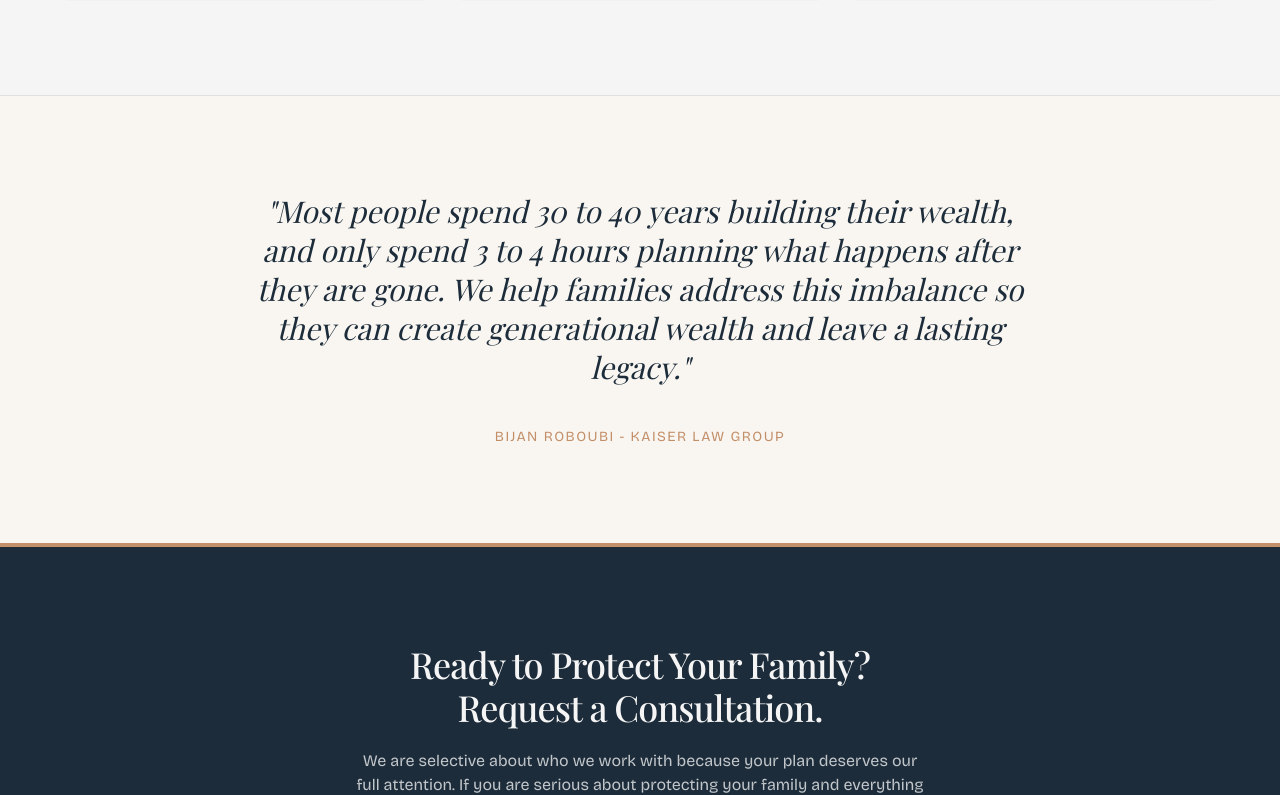
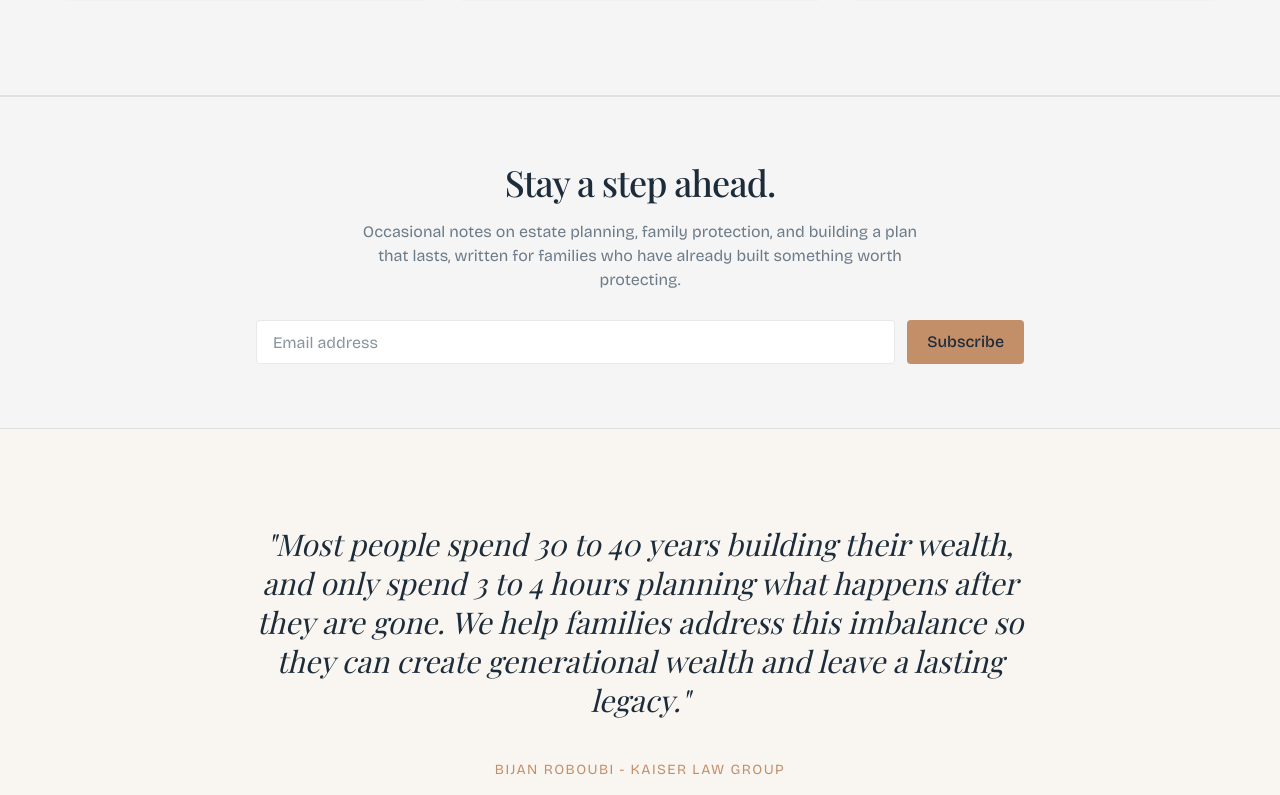
Before and after one commit to amirhoseinshahabnia/plan-with-bijan, a Next.js app: page / in a window 1280 px wide. Shown: the part 6084-6879 px from the top of the page. Built offline with nearby package versions, Linux system fonts and the light colour scheme.

Commit message:
adds input and form fields + newsletter page + adds server action to save to GHL

```diff
--- /dev/null
+++ b/app/actions/subscribe-newsletter.ts
@@ -0,0 +1,40 @@
+"use server";
+
+const EMAIL_PATTERN = /^[^\s@]+@[^\s@]+\.[^\s@]+$/;
+
+export async function subscribeNewsletter(
+  email: string,
+): Promise<{ ok: true } | { ok: false; error: string }> {
+  const trimmed = email.trim();
+
+  if (!EMAIL_PATTERN.test(trimmed)) {
+    return { ok: false, error: "Enter a valid email address." };
+  }
+
+  const webhookUrl = process.env.GHL_NEWSLETTER_URL;
+
+  if (!webhookUrl) {
+    return { ok: false, error: "Something went wrong. Please try again." };
+  }
+
+  try {
+    const response = await fetch(webhookUrl, {
+      method: "POST",
+      headers: {
+        "Content-Type": "application/json",
+      },
+      body: JSON.stringify({
+        email: trimmed,
+        source: "newsletter",
+      }),
+    });
+
+    if (!response.ok) {
+      return { ok: false, error: "Something went wrong. Please try again." };
+    }
+
+    return { ok: true };
+  } catch {
+    return { ok: false, error: "Something went wrong. Please try again." };
+  }
+}
--- a/app/page.tsx
+++ b/app/page.tsx
@@ -6,6 +6,7 @@ import { Hero } from "@/components/ui/hero";
 import { OurApproach } from "@/components/ui/our-approach";
 import { RightFit } from "@/components/ui/right-fit";
 import { WhoWeServe } from "@/components/ui/who-we-serve";
+import { Newsletter } from "@/components/ui/newsletter";
 import { Quote } from "@/components/ui/quote";
 import { Testimonials } from "@/components/ui/testimonials";
 
@@ -27,6 +28,7 @@ export default function Home() {
       <OurApproach />
       <About />
       <Testimonials />
+      <Newsletter />
       <Quote
         quote={{
           person: "BIJAN ROBOUBI - KAISER LAW GROUP",
--- /dev/null
+++ b/components/ui/field.tsx
@@ -0,0 +1,78 @@
+import {
+  Children,
+  cloneElement,
+  isValidElement,
+  type ReactElement,
+  type ReactNode,
+} from "react";
+import { Stack } from "@/components/ui/stack";
+import { Text } from "@/components/ui/text";
+import { cn } from "@/lib/util";
+
+type FieldControlProps = {
+  id?: string;
+  "aria-invalid"?: boolean;
+  "aria-describedby"?: string;
+};
+
+type FieldProps = {
+  id: string;
+  label: string;
+  error?: string;
+  hint?: string;
+  hideLabel?: boolean;
+  children: ReactNode;
+  className?: string;
+};
+
+export function Field({
+  id,
+  label,
+  error,
+  hint,
+  hideLabel,
+  children,
+  className,
+}: FieldProps) {
+  const errorId = error ? `${id}-error` : undefined;
+  const hintId = hint ? `${id}-hint` : undefined;
+  const describedBy = [errorId, hintId].filter(Boolean).join(" ") || undefined;
+
+  const control = Children.map(children, (child) => {
+    if (!isValidElement(child)) {
+      return child;
+    }
+
+    return cloneElement(child as ReactElement<FieldControlProps>, {
+      id,
+      "aria-invalid": Boolean(error) || undefined,
+      "aria-describedby": describedBy,
+    });
+  });
+
+  return (
+    <Stack spacing={2} className={className}>
+      <Text
+        as="label"
+        htmlFor={id}
+        variant="caption"
+        className={cn("text-navy-900", hideLabel && "sr-only")}
+      >
+        {label}
+      </Text>
+      {control}
+      {hint && !error ? (
+        <Text id={hintId} variant="caption" className="text-gray-600">
+          {hint}
+        </Text>
+      ) : null}
+      {error ? (
+        <Text id={errorId} variant="caption" className="text-copper-600">
+          {error}
+        </Text>
+      ) : null}
+    </Stack>
+  );
+}
+
+Field.displayName = "Field";
--- /dev/null
+++ b/components/ui/input.tsx
@@ -0,0 +1,49 @@
+import { type ComponentPropsWithoutRef } from "react";
+import { cva, type VariantProps } from "class-variance-authority";
+import { borderClass } from "@/lib/borders";
+import { cn } from "@/lib/util";
+
+const inputVariants = cva(
+  [
+    "w-full bg-white font-sans text-navy-900 placeholder:text-gray-500 rounded",
+    "focus-visible:outline focus-visible:outline-2 focus-visible:outline-offset-2 focus-visible:outline-sand-500",
+    "focus-visible:border-copper-500",
+    "disabled:pointer-events-none disabled:opacity-50",
+    "transition-colors",
+    borderClass("soft", "all"),
+  ],
+  {
+    variants: {
+      size: {
+        sm: "h-9 px-4 text-ds-body-sm",
+        md: "h-11 px-4 text-ds-body-md",
+        lg: "h-13 px-4 text-ds-body-lg",
+      },
+      invalid: {
+        true: "border-copper-600",
+        false: "",
+      },
+    },
+    defaultVariants: {
+      size: "md",
+      invalid: false,
+    },
+  },
+);
+
+export type InputProps = ComponentPropsWithoutRef<"input"> &
+  VariantProps<typeof inputVariants>;
+
+export function Input({ className, size, invalid, ...props }: InputProps) {
+  return (
+    <input
+      className={cn(inputVariants({ size, invalid }), className)}
+      aria-invalid={invalid || undefined}
+      {...props}
+    />
+  );
+}
+
+Input.displayName = "Input";
+
+export { inputVariants };
--- /dev/null
+++ b/components/ui/newsletter.tsx
@@ -0,0 +1,125 @@
+"use client";
+
+import { useState, type FormEvent } from "react";
+import { subscribeNewsletter } from "@/app/actions/subscribe-newsletter";
+import { Button } from "@/components/ui/button";
+import { Container } from "@/components/ui/container";
+import { Field } from "@/components/ui/field";
+import { Heading } from "@/components/ui/heading";
+import { Input } from "@/components/ui/input";
+import { Section } from "@/components/ui/section";
+import { Stack } from "@/components/ui/stack";
+import { Text } from "@/components/ui/text";
+import { borderClass } from "@/lib/borders";
+import { cn } from "@/lib/util";
+
+const DEFAULT_TITLE = "Stay a step ahead.";
+const DEFAULT_SUBTITLE =
+  "Occasional notes on estate planning, family protection, and building a plan that lasts, written for families who have already built something worth protecting.";
+const SUCCESS_MESSAGE =
+  "You're on the list. We'll be in touch when it matters.";
+const FALLBACK_ERROR = "Something went wrong. Please try again.";
+
+type NewsletterProps = {
+  id?: string;
+  title?: string;
+  subtitle?: string;
+  className?: string;
+};
+
+export function Newsletter({
+  id = "newsletter",
+  title = DEFAULT_TITLE,
+  subtitle = DEFAULT_SUBTITLE,
+  className,
+}: NewsletterProps) {
+  const [email, setEmail] = useState("");
+  const [error, setError] = useState("");
+  const [isSubmitting, setIsSubmitting] = useState(false);
+  const [isSuccess, setIsSuccess] = useState(false);
+
+  const handleSubmit = async (event: FormEvent<HTMLFormElement>) => {
+    event.preventDefault();
+    setError("");
+    setIsSubmitting(true);
+
+    try {
+      const result = await subscribeNewsletter(email);
+
+      if (result.ok) {
+        setIsSuccess(true);
+        setEmail("");
+        return;
+      }
+
+      setError(result.error);
+    } catch {
+      setError(FALLBACK_ERROR);
+    } finally {
+      setIsSubmitting(false);
+    }
+  };
+
+  return (
+    <Section
+      id={id}
+      as="section"
+      padding="small"
+      className={cn("bg-gray-50", borderClass("soft", "y"), className)}
+    >
+      <Container containerWidth="narrow">
+        <Stack spacing={7} className="items-center text-center">
+          <Stack spacing={4} className="items-center">
+            <Heading as="h2" variant="heading-xl" className="text-navy-900">
+              {title}
+            </Heading>
+            <Text variant="body-md" className="max-w-xl text-gray-600">
+              {subtitle}
+            </Text>
+          </Stack>
+
+          {isSuccess ? (
+            <Text variant="body-md" className="text-navy-900">
+              {SUCCESS_MESSAGE}
+            </Text>
+          ) : (
+            <form onSubmit={handleSubmit} className="w-full">
+              <Stack spacing={3} className="wide:flex-row wide:items-start">
+                <Field
+                  id="newsletter-email"
+                  label="Email"
+                  error={error}
+                  hideLabel
+                  className="min-w-0 flex-1"
+                >
+                  <Input
+                    type="email"
+                    name="email"
+                    autoComplete="email"
+                    inputMode="email"
+                    placeholder="Email address"
+                    value={email}
+                    onChange={(event) => setEmail(event.target.value)}
+                    invalid={Boolean(error)}
+                    disabled={isSubmitting}
+                    required
+                  />
+                </Field>
+                <Button
+                  type="submit"
+                  size="md"
+                  className="w-full shrink-0 wide:w-auto"
+                  disabled={isSubmitting}
+                >
+                  {isSubmitting ? "Subscribing…" : "Subscribe"}
+                </Button>
+              </Stack>
+            </form>
+          )}
+        </Stack>
+      </Container>
+    </Section>
+  );
+}
+
+Newsletter.displayName = "Newsletter";
--- a/components/ui/quote.tsx
+++ b/components/ui/quote.tsx
@@ -40,11 +40,7 @@ export function Quote({ id, quote: { quote, person }, className }: QuoteProps) {
               {quote}
             </Heading>
           </blockquote>
-          <Text
-            as="p"
-            variant="body-sm"
-            className={EYEBROW_TEXT_CLASS}
-          >
+          <Text as="p" variant="body-sm" className={EYEBROW_TEXT_CLASS}>
             {person}
           </Text>
         </Stack>
```
